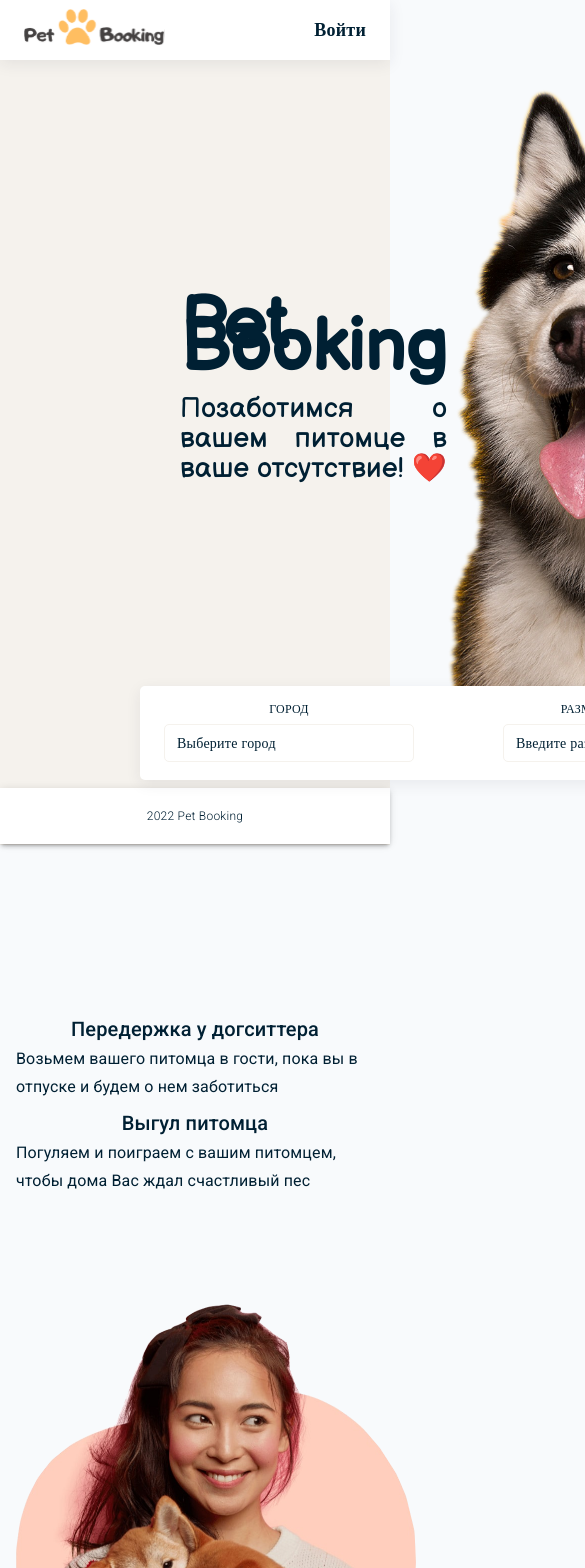
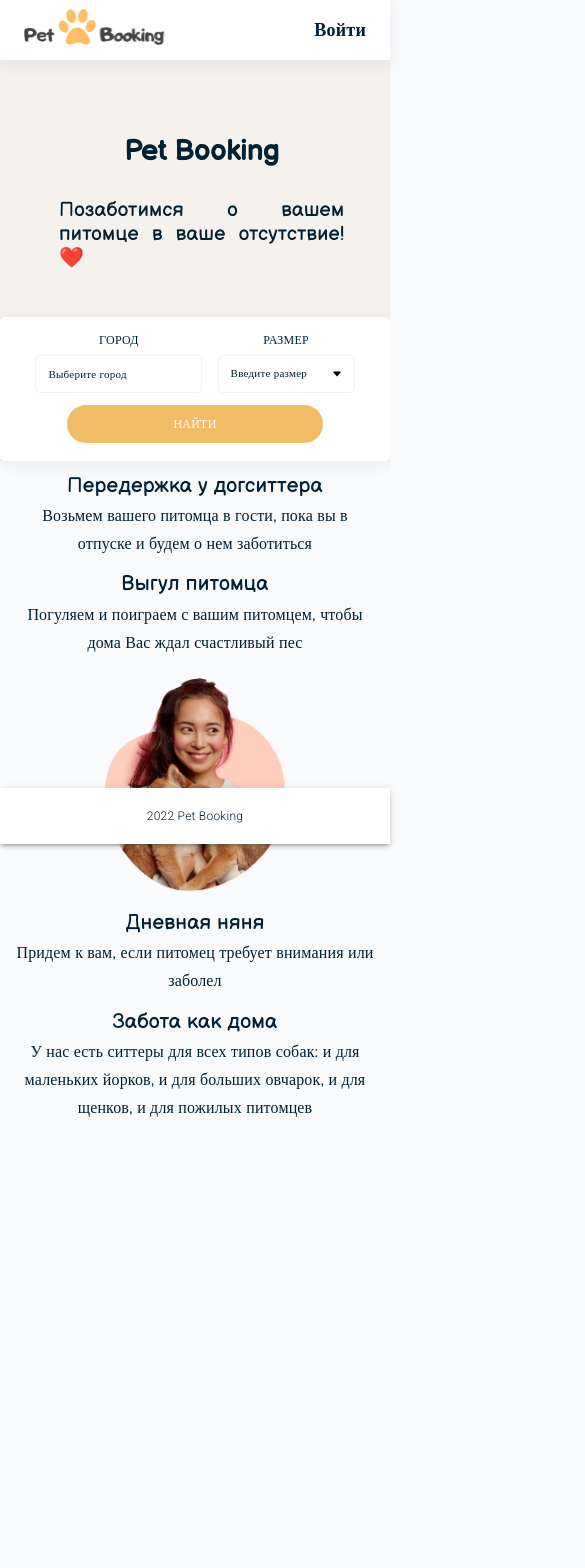
Before and after one commit to victoria369xx/finalProjectGBFront, a React (Create React App) app: page / in a window 390 px wide. Shown: the top 1568 px of the page, 585 px wide, since content can reach past the window. After the commit the page ends 1195 px from the top, so only its background shows below. Built offline with nearby package versions, Linux system fonts and the light colour scheme; no server answers; a web font is replaced by a local one.

Commit message:
респонсив главной страницы

```diff
--- a/src/App.js
+++ b/src/App.js
@@ -3,8 +3,9 @@ import { Provider } from "react-redux";
 import { PersistGate } from "redux-persist/integration/react";
 import { ProjectRoutes } from "./routes/ProjectRoutes";
 import { persistor, store } from "./store";
-
-
+import "./css/style.css"
+import "./css/style_pad.css"
+import "./css/style_mobile.css"
 
 function App() {
   return (
--- a/src/components/MainDescription/index.js
+++ b/src/components/MainDescription/index.js
@@ -7,80 +7,33 @@ export const MainDescription = () => {
 
 
     return (
-        <Container>
-            <Grid container rowSpacing={1} sx={{ marginTop: '4em' }} columnSpacing={{ xs: 1, sm: 2, md: 3 }}>
-                <Grid item xs container direction="column" sx={{ justifyContent: 'space-between', margin: '6em 0', alignItems: 'center' }}>
-                    <Typography variant='h6' sx={{ alignItems: 'center', display: 'flex', flexDirection: 'column' }}> Передержка у догситтера
-                    <Typography gutterBottom variant="subtitle1">
-                            Возьмем вашего питомца в гости, пока вы в отпуске и будем о нем заботиться
-                </Typography>
-                    </Typography>
 
-                    <Typography variant='h6' sx={{ alignItems: 'center', display: 'flex', flexDirection: 'column' }}>  Выгул питомца
-                    <Typography gutterBottom variant="subtitle1">
+        <div className="description container">
+            <div className="description-col">
+                <div className="description-item">
+                    <div className="description-header">Передержка у догситтера</div>
+                    <p className="description-text">Возьмем вашего питомца в гости, пока вы в отпуске и будем о нем заботиться</p>
+                </div>
+                <div>
+                    <p className="description-header">Выгул питомца</p>
+                    <p className="description-text">Погуляем и поиграем с вашим питомцем, чтобы дома Вас ждал счастливый пес</p>
+                </div>
+            </div>
+            <div className="description-col">
+                <img className="img-description" src={dog} alt="dog" ></img>
+            </div>
+            <div className="description-col">
+                <div className="description-item">
+                    <p className="description-header">Дневная няня</p>
+                    <p className="description-text">Придем к вам, если питомец требует внимания или заболел</p>
+                </div>
+                <div>
+                    <p className="description-header">Забота как дома</p>
+                    <p className="description-text">У нас есть ситтеры для всех типов собак: и для маленьких йорков, и для больших овчарок, и для щенков, и для пожилых питомцев</p>
+                </div>
+            </div>
+        </div>
 
-                            Погуляем и поиграем с вашим питомцем, чтобы дома Вас ждал счастливый пес
-                        </Typography>
-                    </Typography>
-                </Grid>
 
-                <Grid item>
-                    {/* className="page-img" */}
-                    <img className="img-description" src={dog} alt="dog" ></img>
-
-                </Grid>
-
-                <Grid item xs container direction="column" sx={{ justifyContent: 'space-between', margin: '6em 0', alignItems: 'center' }} >
-                    <Typography variant='h6' sx={{ alignItems: 'center', display: 'flex', flexDirection: 'column' }}>   Дневная няня
-                    <Typography gutterBottom variant="subtitle1">
-
-                            Придем к вам, если питомец требует внимания или заболел
-                </Typography> </Typography>
-                    <Typography variant='h6' sx={{ alignItems: 'center', display: 'flex', flexDirection: 'column' }}> Забота как дома<Typography gutterBottom variant="subtitle1">
-
-                        У нас есть ситтеры для всех типов собак: и для маленьких йорков, и для больших овчарок, и для щенков, и для пожилых питомцев
-                </Typography> </Typography>
-                </Grid>
-
-            </Grid>
-        </Container >
     )
 }
-
-// return (
-//     <div className={classes.root}>
-//         <Paper className={classes.paper}>
-//             <Grid container spacing={2}>
-//                 <Grid item>
-//                     <ButtonBase className={classes.image}>
-//                         <img className={classes.img} alt="complex" src="/static/images/grid/complex.jpg" />
-//                     </ButtonBase>
-//                 </Grid>
-//                 <Grid item xs={12} sm container>
-//                     <Grid item xs container direction="column" spacing={2}>
-//                         <Grid item xs>
-//                             <Typography gutterBottom variant="subtitle1">
-//                                 Standard license
-//                 </Typography>
-//                             <Typography variant="body2" gutterBottom>
-//                                 Full resolution 1920x1080 • JPEG
-//                 </Typography>
-//                             <Typography variant="body2" color="textSecondary">
-//                                 ID: 1030114
-//                 </Typography>
-//                         </Grid>
-//                         <Grid item>
-//                             <Typography variant="body2" style={{ cursor: 'pointer' }}>
-//                                 Remove
-//                 </Typography>
-//                         </Grid>
-//                     </Grid>
-//                     <Grid item>
-//                         <Typography variant="subtitle1">$19.00</Typography>
-//                     </Grid>
-//                 </Grid>
-//             </Grid>
-//         </Paper>
-//     </div>
-// );
-// }
--- a/src/components/Search/index.js
+++ b/src/components/Search/index.js
@@ -95,7 +95,7 @@ export const Search = () => {
               </div>
 
 
-            <div className="text-field">
+              <div className="text-field text-field__margin">
                 <label
                   className="text-field__label text-caps text-center"
                   htmlFor="size"
@@ -117,7 +117,7 @@ export const Search = () => {
                 </select>
               </div>
             </div>
-            <input type="submit" className="btn" value="НАЙТИ" />
+            <button type="submit" className="btn btn-search" value="НАЙТИ">НАЙТИ</button>
           </form>
         </div>
       </div>
--- a/src/css/style.css
+++ b/src/css/style.css
@@ -130,17 +130,19 @@ input, select {
 }
 
 .home-title {
-  width: 416px;
+  /* width: 416px; */
+  width: 50%;
   margin-left: 30px;
-  margin-top: 21px;
+  /* margin-top: 21px; */
   text-align: justify;
   padding-top: 15%;
+  margin-right: 5%;
 }
 
 .home-title__brand {
     font-family: 'Balsamiq Sans';
     font-weight: 700;
-    font-size: 72px;
+    font-size: 71px;
     padding-bottom: 10px;
 }
 
@@ -152,7 +154,8 @@ input, select {
 
 .home-img img{
     height: 600px;
-    width: 400px;
+    /* width: 400px; */
+
 }
 
 .search-btn {
@@ -182,7 +185,7 @@ input, select {
     background-color: #ffffff;
 }
 .img-description{
-    max-width: 400px;
+    max-width: 100%;
 }
 .left-header {
   margin-left: 152px;
@@ -391,15 +394,18 @@ header {
 /*************************/
 .index-form {
     position: absolute;
-    left: 140px;
+    /* left: 140px;
     bottom: 65px;
-    width: 1000px;
+    width: 1000px; */
+    left: 10%;
+    bottom: 10%;
+    width: 80%;
     display: flex;
     justify-content: space-between;
     align-items: center;
     background: #ffffff;
     border-radius: var(--radius);
-    z-index: 1000;
+    z-index: 100;
     background: #ffffff;
     box-shadow: 0px 4px 15px rgba(34, 42, 70, 0.08);
     padding: 12px 24px 18px;
@@ -409,10 +415,13 @@ header {
 
 .index-form__flexWrapper {
     display: flex;
-    justify-content: space-between;
-    width: 500px;
+    justify-content: flex-start;
+    /* width: 500px; */
+    /* width: 50%; */
 }
-
+.text-field__margin {
+    margin-left: 20%;
+}
 .container .index-form {
     margin: 0 auto;
 }
@@ -434,6 +443,7 @@ header {
 /*************************/
 /* КНОПКИ
 /*************************/
+
 .btn {
     width: 100%;
     height: 38px;
@@ -448,7 +458,9 @@ header {
     text-align: center;
     transition: 0.15s ease-in-out;
 }
-
+.btn-search{
+    width: 20%;
+}
 .btn:hover {
     background-color: #fcb130;
 }
@@ -531,7 +543,9 @@ select {
     font-weight: 400;
     color: var(--color-gray);
 }
-
+.text-field__margin {
+    margin-left: 20%;
+}
 textarea {
     width: 100%;
     font-family: inherit;
@@ -1037,3 +1051,34 @@ option {
     align-items: stretch;
     justify-content: space-between;
 } */
+
+
+
+.description{
+    display: flex;
+    justify-content: space-between;
+}
+.description-col{
+    display: flex;
+    flex-direction: column;
+    justify-content: space-around;
+    width: 33.3%;
+    padding: 4% 2%;
+}
+.description-item{
+    margin-bottom: 5%;
+}
+.description-header{
+    /* font-weight: 500; */
+    font-family: 'Balsamiq Sans';
+    font-size: 1.8rem;
+    line-height: 1.6;
+    letter-spacing: 0.0075em;
+}
+.description-text{
+    font-weight: 400;
+    font-size: 1.35rem;
+    line-height: 1.75;
+    letter-spacing: 0.00938em;
+    margin-bottom: 0.35em;
+}
--- a/src/css/style_mobile.css
+++ b/src/css/style_mobile.css
@@ -16,9 +16,20 @@
 
     .home-page h1 {
         font-size: 28px;
-        line-height: 32px;
+        line-height: 90%;
+    }
+    .home-page h2 {
+        font-size: 20px;
+        line-height: 120%;
     }
 
+    .home-img {
+        width: 50%;
+    }
+    .home-img img {
+        height: auto;
+        width: 90%;
+    }
     .page-img {
         width: 150px;
     }
@@ -26,11 +37,12 @@
     .index-form {
         width: 100%;
         position: relative;
-        bottom: 12px;
-        width: fit-content;
+        bottom: 40px;
+        /* width: fit-content; */
         display: flex;
         align-items: flex-end;
-        justify-content: space-between;
+        /* justify-content: space-between; */
+        justify-content: center;
         gap: 12px;
         margin-left: auto;
         margin-right: auto;
@@ -40,10 +52,17 @@
         flex-wrap: wrap;
     }
 
+    .index-form__flexWrapper{
+        width: 100%;
+        margin: 0 12%;
+        justify-content: center;
+    }
     .index-form .text-field {
         width: 48%;
     }
-
+    .btn-search{
+        width: 50%;
+    }
     .index-form .text-field__input,
     .index-form .text-field__select {
         width: 100%;
@@ -197,4 +216,49 @@
         margin-top: 6px;
         margin-bottom: 6px;
     }
+/* ___________DESCRIPTION____________ */
+
+    .description{
+        flex-direction: column;
+    }
+    .description-col{
+        width: 100%;
+        text-align: center;
+        padding: 2% 4%;
+    }
+    .description-item{
+        margin-bottom: 1%;
+    }
+    .description-header{
+        font-size: 1.3rem;
+    }
+    .description-text {
+        font-weight: 400;
+        font-size: 1rem;
+    }
+    .img-description {
+        max-width: 50%;
+        align-self: center;
+    }
 }
+
+@media (max-width: 420px) {
+    .home-img {
+        display: none;
+    }
+    .home-title {
+        width: 100%;
+    }
+    .home-title__brand {
+        text-align: center;
+    }
+    .btn-search{
+        width: 75%;
+    }
+    .index-form{
+        bottom: 0;
+    }
+    .text-field__margin {
+        margin-left: 5%;
+    }
+}
--- a/src/css/style_pad.css
+++ b/src/css/style_pad.css
@@ -1,10 +1,10 @@
-@media (min-width: 768px) and (max-width: 959px) {
+@media (min-width: 767px) and (max-width: 1140px) {
     .container {
         position: relative;
         width: 100%;
         margin: auto;
     }
-
+    /* 959px */
     .page-wrapper {
         width: 100%;
     }
@@ -13,20 +13,37 @@
         padding: 29px 50px 120px;
     }
 
+    .home-img{
+        /* width: 250px; */
+        width: 50%;
+        margin-right: 2%;
+    }
+    .home-img img {
+        height: auto;
+        width: 90%;
+    }
     .home-page h1 {
-        font-size: 64px;
-        line-height: 68px;
+        font-size: 60px;
+        line-height: 60px;
     }
-
+    .home-title{
+        margin-left: 5%;
+    }
     .page-img {
         width: 250px;
     }
 
     .index-form {
-        width: 95%;
         gap: 12px;
         display: flex;
         align-items: flex-end;
+    }
+    .index-form__flexWrapper{
+        width: 100%;
+    }
+
+    .text-field__margin {
+        margin-left: 3%;
     }
 
     .form-hor {
@@ -39,8 +56,8 @@
 
     .index-form .text-field__input,
     .index-form .text-field__select {
-        width: 135px;
-        font-size: 11px;
+        /* width: 135px; */
+        font-size: 14px;
     }
 
     .flex-card a {
@@ -96,4 +113,18 @@
         object-fit: cover;
         flex-shrink: 0;
     }
+
+    /* __________MAIN DESCRIPTION__________ */
+
+    .description-text{
+            font-size: 1.2rem;
+            font-weight: 300;
+            align-items: center;
+            display: flex;
+            flex-direction: column;
+    }
+
+
+
+
 }
```
Lines whose indentation alone changed are shown as unchanged.
